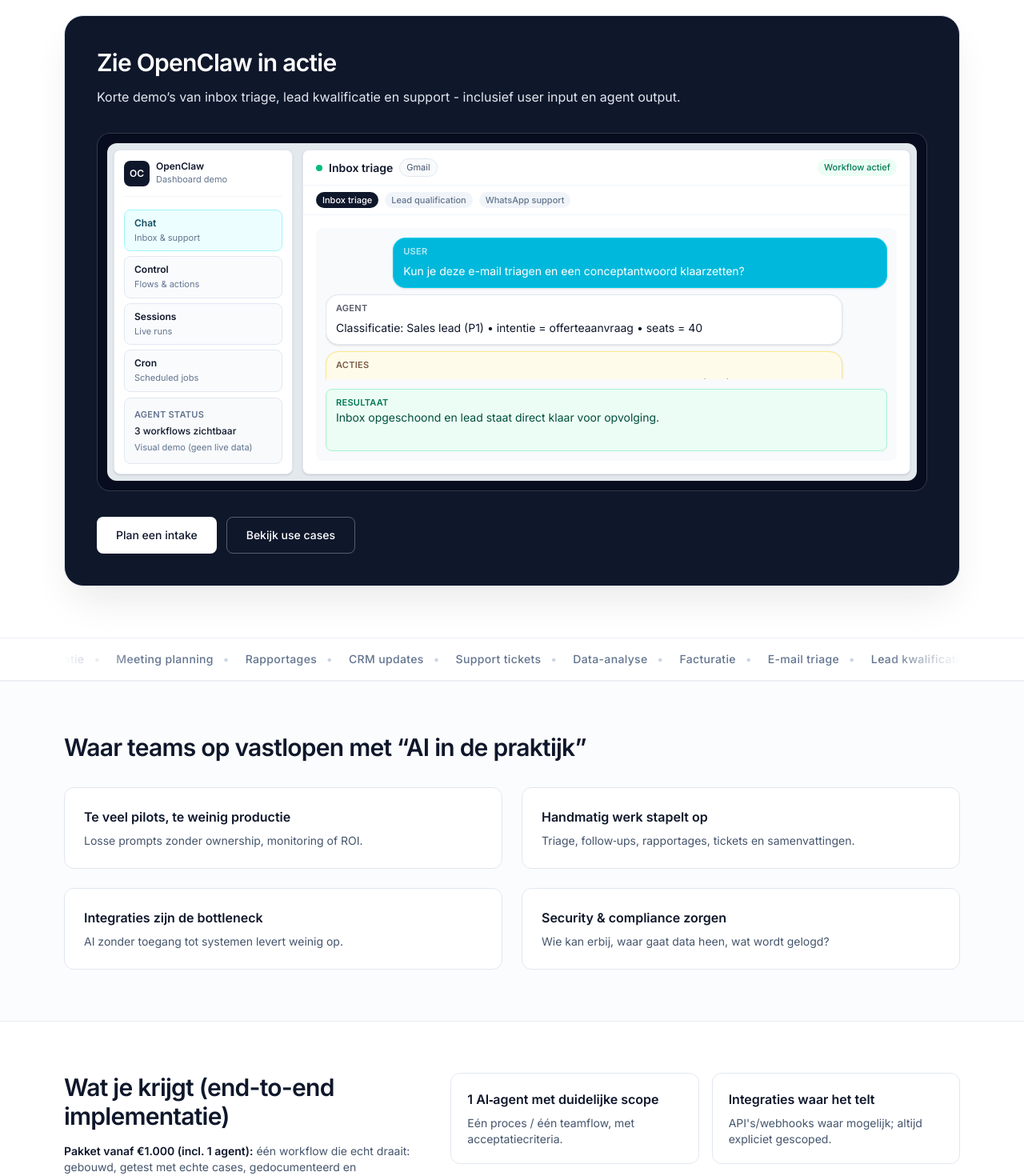
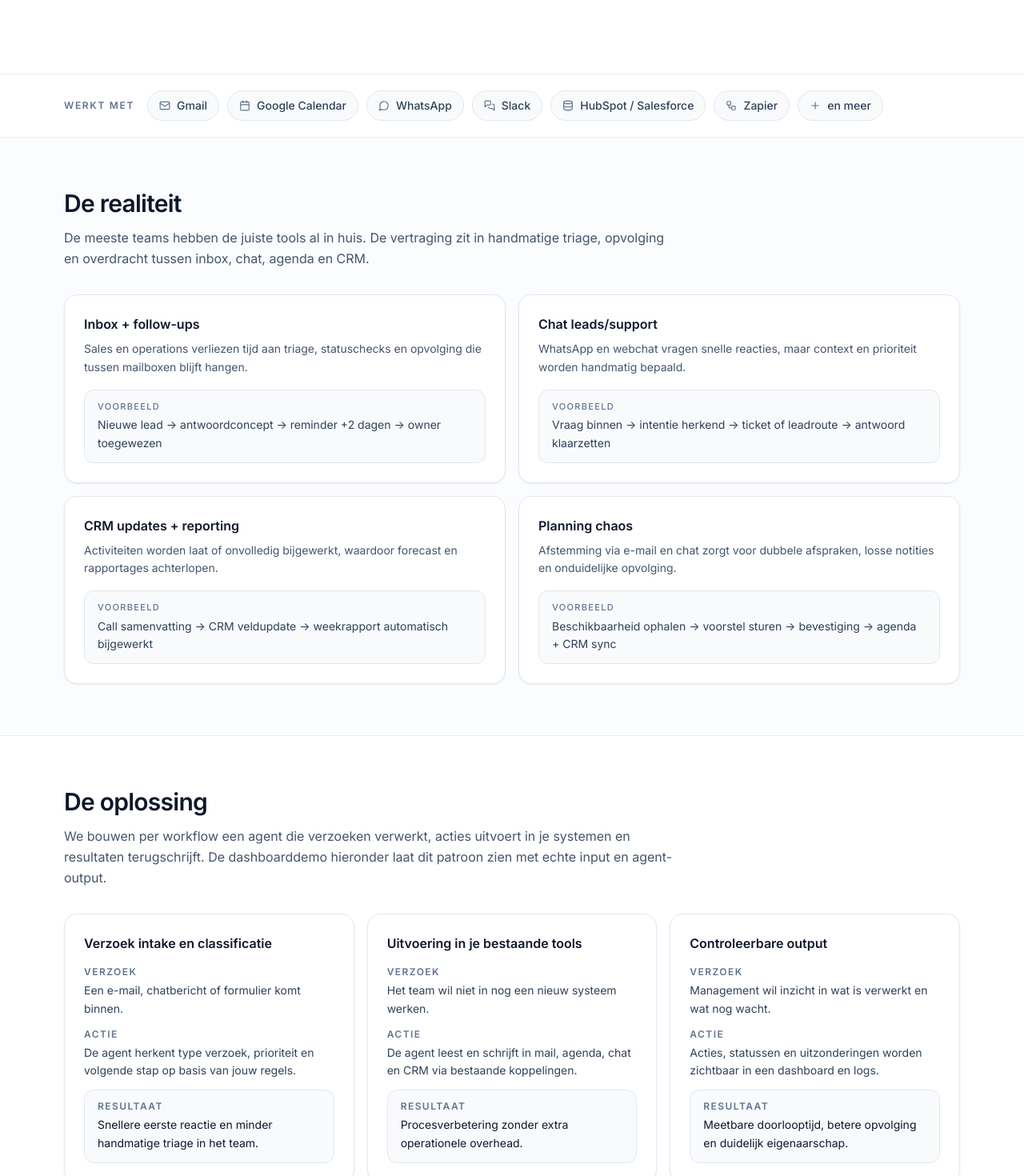
Before and after one commit to openclawbot69420-ux/youraiworker-site, a Next.js app: page / in a window 1280 px wide. Shown: the part 660-2130 px from the top of the page at 80% size. Built offline with nearby package versions, Linux system fonts and the light colour scheme.

Commit message:
feat: homepage conversion pass (hero, integrations strip, problem/solution)

```diff
--- a/src/app/page.tsx
+++ b/src/app/page.tsx
@@ -1,19 +1,79 @@
 import type { Metadata } from "next"
-import { ClipboardCheck, LifeBuoy, Lock, ShieldCheck, Sparkles } from "lucide-react"
+import {
+  Calendar,
+  ClipboardCheck,
+  Database,
+  LifeBuoy,
+  Lock,
+  Mail,
+  MessageCircle,
+  MessagesSquare,
+  Plus,
+  ShieldCheck,
+  Sparkles,
+  Workflow,
+} from "lucide-react"
 
 import { OpenClawDashboardDemo } from "../components/OpenClawDashboardDemo"
 import { HOMEPAGE_SCENARIOS } from "../components/demoScenarios"
 
-const MARQUEE_ITEMS = [
-  "E-mail triage",
-  "Lead kwalificatie",
-  "Meeting planning",
-  "Rapportages",
-  "CRM updates",
-  "Support tickets",
-  "Data-analyse",
-  "Facturatie",
-]
+const INTEGRATION_ITEMS = [
+  { label: "Gmail", Icon: Mail },
+  { label: "Google Calendar", Icon: Calendar },
+  { label: "WhatsApp", Icon: MessageCircle },
+  { label: "Slack", Icon: MessagesSquare },
+  { label: "HubSpot / Salesforce", Icon: Database },
+  { label: "Zapier", Icon: Workflow },
+  { label: "en meer", Icon: Plus },
+] as const
+
+const PROBLEM_CARDS = [
+  {
+    title: "Inbox + follow-ups",
+    description:
+      "Sales en operations verliezen tijd aan triage, statuschecks en opvolging die tussen mailboxen blijft hangen.",
+    snippet: "Nieuwe lead -> antwoordconcept -> reminder +2 dagen -> owner toegewezen",
+  },
+  {
+    title: "Chat leads/support",
+    description:
+      "WhatsApp en webchat vragen snelle reacties, maar context en prioriteit worden handmatig bepaald.",
+    snippet: "Vraag binnen -> intentie herkend -> ticket of leadroute -> antwoord klaarzetten",
+  },
+  {
+    title: "CRM updates + reporting",
+    description:
+      "Activiteiten worden laat of onvolledig bijgewerkt, waardoor forecast en rapportages achterlopen.",
+    snippet: "Call samenvatting -> CRM veldupdate -> weekrapport automatisch bijgewerkt",
+  },
+  {
+    title: "Planning chaos",
+    description:
+      "Afstemming via e-mail en chat zorgt voor dubbele afspraken, losse notities en onduidelijke opvolging.",
+    snippet: "Beschikbaarheid ophalen -> voorstel sturen -> bevestiging -> agenda + CRM sync",
+  },
+] as const
+
+const SOLUTION_BLOCKS = [
+  {
+    title: "Verzoek intake en classificatie",
+    request: "Een e-mail, chatbericht of formulier komt binnen.",
+    action: "De agent herkent type verzoek, prioriteit en volgende stap op basis van jouw regels.",
+    result: "Snellere eerste reactie en minder handmatige triage in het team.",
+  },
+  {
+    title: "Uitvoering in je bestaande tools",
+    request: "Het team wil niet in nog een nieuw systeem werken.",
+    action: "De agent leest en schrijft in mail, agenda, chat en CRM via bestaande koppelingen.",
+    result: "Procesverbetering zonder extra operationele overhead.",
+  },
+  {
+    title: "Controleerbare output",
+    request: "Management wil inzicht in wat is verwerkt en wat nog wacht.",
+    action: "Acties, statussen en uitzonderingen worden zichtbaar in een dashboard en logs.",
+    result: "Meetbare doorlooptijd, betere opvolging en duidelijk eigenaarschap.",
+  },
+] as const
 
 const organizationSchema = {
   "@context": "https://schema.org",
@@ -76,12 +136,12 @@
         <div className="grid gap-12 lg:grid-cols-12 lg:items-center">
           <div className="lg:col-span-7">
             <h1 className="text-balance text-4xl font-bold tracking-tight text-slate-900 sm:text-5xl lg:text-6xl">
-              AI‑agents die je organisatie echt werk uit handen nemen.
+              AI-agents die operationeel werk verlagen en opvolging versnellen.
             </h1>
             <p className="mt-6 max-w-xl text-lg leading-relaxed text-slate-600">
-              Wij ontwerpen en implementeren maatwerk AI‑agents voor teams die snelheid, veiligheid
-              en betrouwbaarheid eisen. Start met één production‑ready agent vanaf{" "}
-              <span className="font-semibold text-slate-900">€1.000</span>.
+              Wij ontwerpen en implementeren AI-agents voor e-mail, chat, planning en CRM-processen.
+              Je start met één afgebakende workflow, meet resultaat in de praktijk en schaalt daarna
+              gecontroleerd door.
             </p>
             <div className="mt-8 flex flex-col gap-3 sm:flex-row">
               <a
@@ -137,6 +197,108 @@
 
       </section>
 
+      {/* Integrations strip */}
+      <section className="border-y border-slate-200/70 bg-white">
+        <div className="mx-auto max-w-6xl px-4 py-5">
+          <div className="flex flex-col gap-4 lg:flex-row lg:items-center">
+            <p className="shrink-0 text-xs font-semibold uppercase tracking-[0.14em] text-slate-500">
+              Werkt met
+            </p>
+            <div className="flex flex-wrap gap-2.5">
+              {INTEGRATION_ITEMS.map(({ label, Icon }) => (
+                <span
+                  key={label}
+                  className="inline-flex items-center gap-2 rounded-full border border-slate-200 bg-slate-50 px-3.5 py-2 text-xs font-medium text-slate-700 sm:text-sm"
+                >
+                  <Icon className="h-3.5 w-3.5 text-slate-500" aria-hidden="true" />
+                  <span>{label}</span>
+                </span>
+              ))}
+            </div>
+          </div>
+        </div>
+      </section>
+
+      {/* Problem */}
+      <section className="border-b border-slate-200/70 bg-slate-50/50">
+        <div className="mx-auto max-w-6xl px-4 py-16">
+          <div className="max-w-3xl">
+            <h2 className="text-2xl font-semibold tracking-tight text-slate-900 sm:text-3xl">
+              De realiteit
+            </h2>
+            <p className="mt-3 text-sm leading-relaxed text-slate-600 sm:text-base">
+              De meeste teams hebben de juiste tools al in huis. De vertraging zit in handmatige
+              triage, opvolging en overdracht tussen inbox, chat, agenda en CRM.
+            </p>
+          </div>
+
+          <div className="mt-8 grid gap-4 md:grid-cols-2">
+            {PROBLEM_CARDS.map(({ title, description, snippet }) => (
+              <div
+                key={title}
+                className="rounded-2xl border border-slate-200 bg-white p-6 shadow-sm shadow-slate-900/5"
+              >
+                <h3 className="text-base font-semibold text-slate-900">{title}</h3>
+                <p className="mt-2 text-sm leading-relaxed text-slate-600">{description}</p>
+                <div className="mt-4 rounded-xl border border-slate-200 bg-slate-50 px-4 py-3">
+                  <p className="text-[11px] font-medium uppercase tracking-[0.12em] text-slate-500">
+                    Voorbeeld
+                  </p>
+                  <p className="mt-1 text-xs leading-relaxed text-slate-700 sm:text-sm">
+                    {snippet}
+                  </p>
+                </div>
+              </div>
+            ))}
+          </div>
+        </div>
+      </section>
+
+      {/* Solution */}
+      <section className="mx-auto max-w-6xl px-4 py-16">
+        <div className="max-w-3xl">
+          <h2 className="text-2xl font-semibold tracking-tight text-slate-900 sm:text-3xl">
+            De oplossing
+          </h2>
+          <p className="mt-3 text-sm leading-relaxed text-slate-600 sm:text-base">
+            We bouwen per workflow een agent die verzoeken verwerkt, acties uitvoert in je systemen
+            en resultaten terugschrijft. De dashboarddemo hieronder laat dit patroon zien met echte
+            input en agent-output.
+          </p>
+        </div>
+
+        <div className="mt-8 grid gap-4 lg:grid-cols-3">
+          {SOLUTION_BLOCKS.map(({ title, request, action, result }) => (
+            <div
+              key={title}
+              className="rounded-2xl border border-slate-200 bg-white p-6 shadow-sm shadow-slate-900/5"
+            >
+              <h3 className="text-base font-semibold text-slate-900">{title}</h3>
+              <div className="mt-4 space-y-3">
+                <div>
+                  <p className="text-xs font-semibold uppercase tracking-[0.12em] text-slate-500">
+                    Verzoek
+                  </p>
+                  <p className="mt-1 text-sm leading-relaxed text-slate-700">{request}</p>
+                </div>
+                <div>
+                  <p className="text-xs font-semibold uppercase tracking-[0.12em] text-slate-500">
+                    Actie
+                  </p>
+                  <p className="mt-1 text-sm leading-relaxed text-slate-700">{action}</p>
+                </div>
+                <div className="rounded-xl border border-slate-200 bg-slate-50 px-4 py-3">
+                  <p className="text-xs font-semibold uppercase tracking-[0.12em] text-slate-500">
+                    Resultaat
+                  </p>
+                  <p className="mt-1 text-sm leading-relaxed text-slate-900">{result}</p>
+                </div>
+              </div>
+            </div>
+          ))}
+        </div>
+      </section>
+
       {/* Demo */}
       <section className="mx-auto max-w-6xl px-4 pb-16">
         <div className="rounded-3xl border border-slate-200 bg-slate-900 p-6 shadow-2xl shadow-slate-900/10 sm:p-10">
@@ -167,52 +329,6 @@
             >
               Bekijk use cases
             </a>
-          </div>
-        </div>
-      </section>
-
-      {/* Marquee */}
-      <section className="border-y border-slate-200/70 bg-white">
-        <div className="mx-auto max-w-6xl px-4 py-4">
-          <div className="marquee-shell overflow-hidden">
-            <div className="marquee-track">
-              {[...MARQUEE_ITEMS, ...MARQUEE_ITEMS].map((item, index) => (
-                <span
-                  key={`${item}-${index}`}
-                  className="inline-flex items-center gap-3 text-xs font-medium tracking-wide text-slate-500 sm:text-sm"
-                >
-                  <span>{item}</span>
-                  <span aria-hidden="true" className="text-slate-300">
-                    •
-                  </span>
-                </span>
-              ))}
-            </div>
-          </div>
-        </div>
-      </section>
-
-      {/* Pain Points */}
-      <section className="border-y border-slate-200/70 bg-slate-50/50">
-        <div className="mx-auto max-w-6xl px-4 py-16">
-          <h2 className="text-2xl font-semibold tracking-tight sm:text-3xl">
-            Waar teams op vastlopen met &ldquo;AI in de praktijk&rdquo;
-          </h2>
-          <div className="mt-8 grid gap-6 md:grid-cols-2">
-            {[
-              ["Te veel pilots, te weinig productie", "Losse prompts zonder ownership, monitoring of ROI."],
-              ["Handmatig werk stapelt op", "Triage, follow‑ups, rapportages, tickets en samenvattingen."],
-              ["Integraties zijn de bottleneck", "AI zonder toegang tot systemen levert weinig op."],
-              ["Security & compliance zorgen", "Wie kan erbij, waar gaat data heen, wat wordt gelogd?"],
-            ].map(([title, desc]) => (
-              <div
-                key={title}
-                className="rounded-xl border border-slate-200 bg-white p-6 hover:shadow-md hover:border-slate-300 transition-all"
-              >
-                <h3 className="font-semibold">{title}</h3>
-                <p className="mt-2 text-sm text-slate-600">{desc}</p>
-              </div>
-            ))}
           </div>
         </div>
       </section>
```
